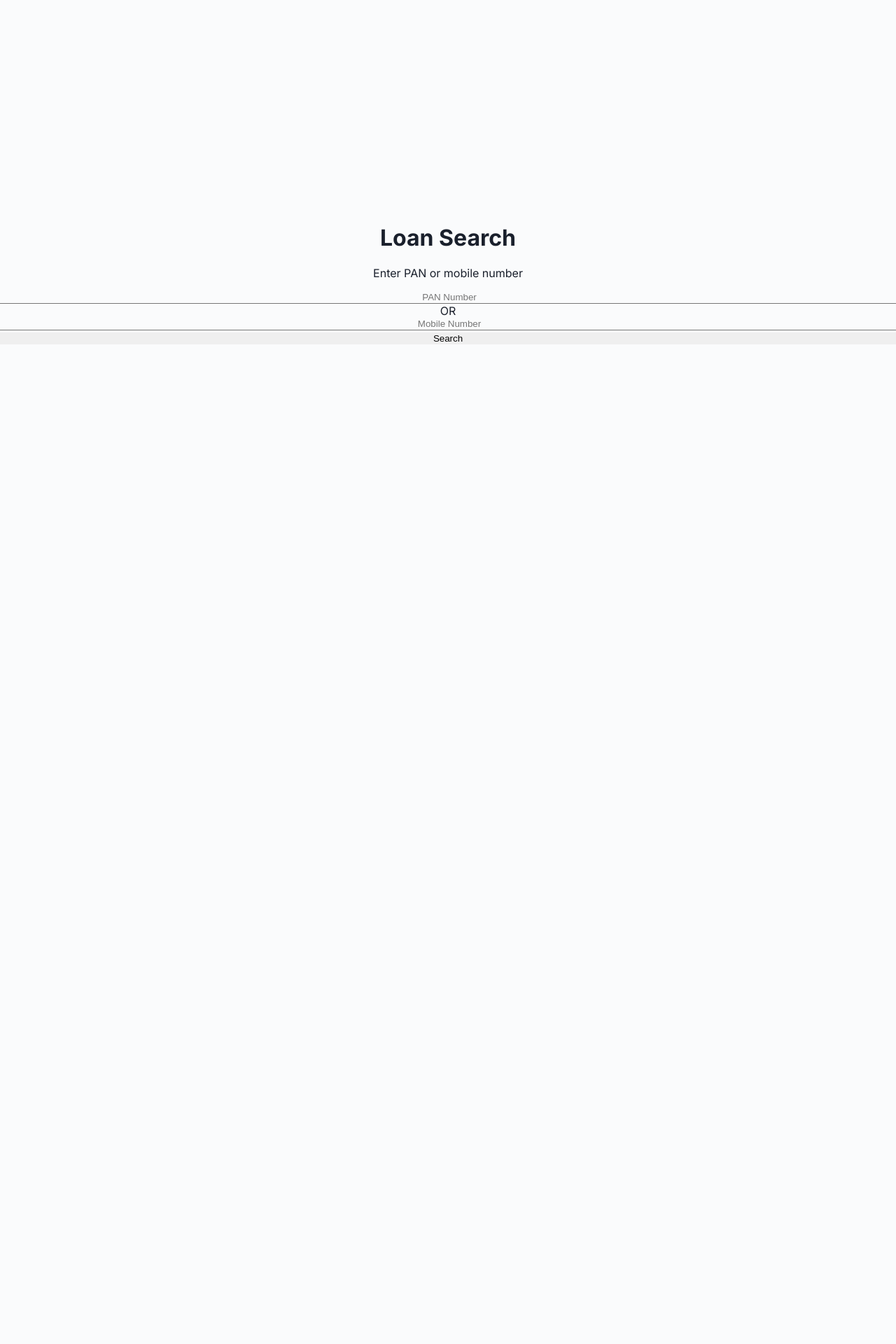
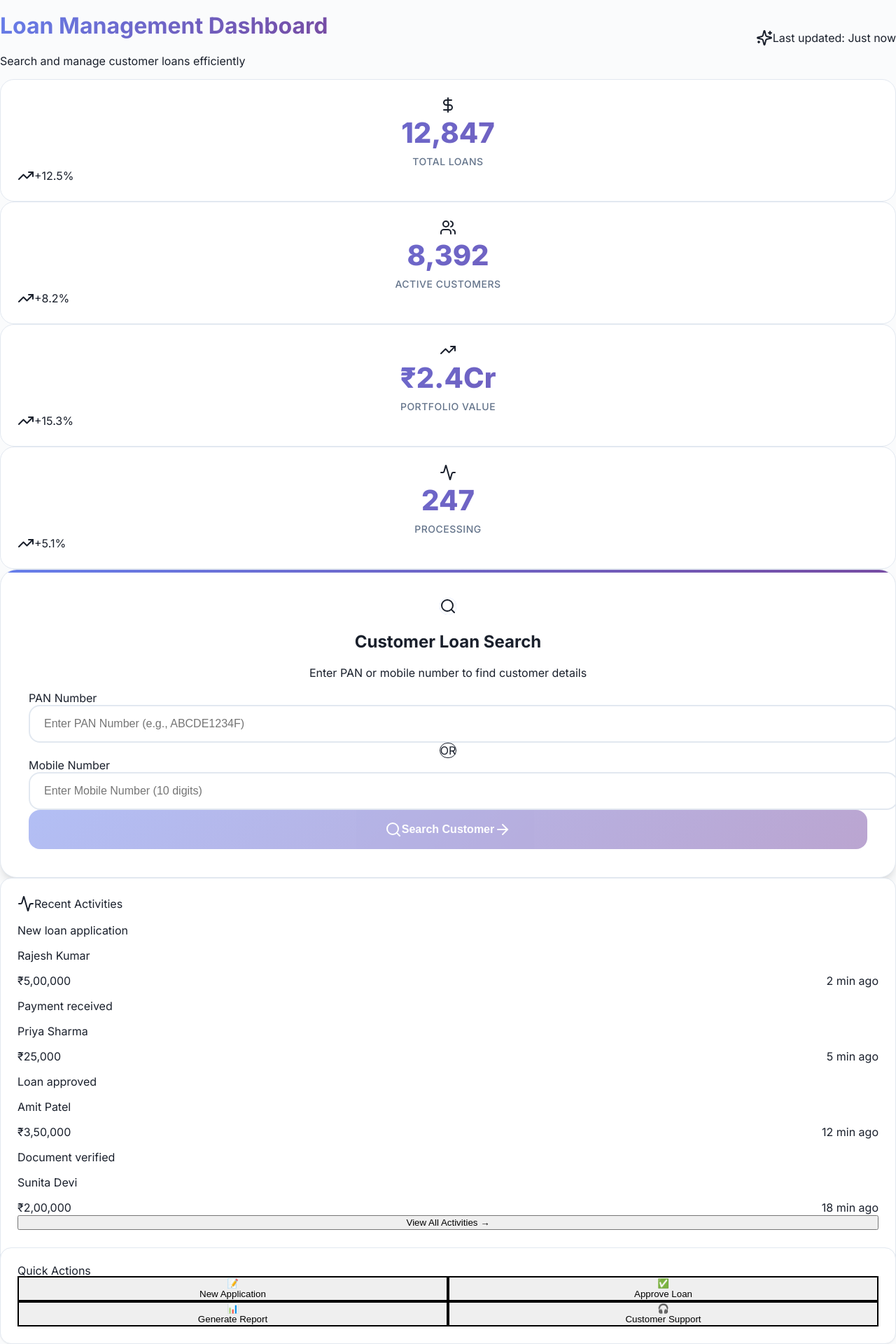
Before and after one commit to adityapanga/Frontend-dashboard-, a Next.js app: page /dashboard in a window 1280 px wide. Shown: the part 78-1998 px from the top of the page at 70% size. Before the commit the page ends 873 px from the top, so only its background shows below. Built offline with nearby package versions, Linux system fonts and the light colour scheme.

Commit message:
Updated trace

```diff
--- a/app/dashboard/page.tsx
+++ b/app/dashboard/page.tsx
@@ -6,7 +6,7 @@ import { Card, CardContent, CardHeader, CardTitle } from '@/components/ui/card'
 import { Input } from '@/components/ui/input'
 import { Button } from '@/components/ui/button'
 import { Label } from '@/components/ui/label'
-import { Search } from 'lucide-react'
+import { Search, TrendingUp, Users, DollarSign, Activity, ArrowRight, Sparkles } from 'lucide-react'
 import { toast } from 'sonner'
 
 export default function Dashboard() {
@@ -35,54 +35,230 @@ export default function Dashboard() {
     }
   }
 
+  const quickStats = [
+    {
+      title: "Total Loans",
+      value: "12,847",
+      change: "+12.5%",
+      icon: DollarSign,
+      color: "text-blue-600",
+      bgColor: "bg-blue-50"
+    },
+    {
+      title: "Active Customers",
+      value: "8,392",
+      change: "+8.2%",
+      icon: Users,
+      color: "text-green-600",
+      bgColor: "bg-green-50"
+    },
+    {
+      title: "Portfolio Value",
+      value: "₹2.4Cr",
+      change: "+15.3%",
+      icon: TrendingUp,
+      color: "text-purple-600",
+      bgColor: "bg-purple-50"
+    },
+    {
+      title: "Processing",
+      value: "247",
+      change: "+5.1%",
+      icon: Activity,
+      color: "text-orange-600",
+      bgColor: "bg-orange-50"
+    }
+  ]
+
+  const recentActivities = [
+    { id: 1, action: "New loan application", customer: "Rajesh Kumar", amount: "₹5,00,000", time: "2 min ago" },
+    { id: 2, action: "Payment received", customer: "Priya Sharma", amount: "₹25,000", time: "5 min ago" },
+    { id: 3, action: "Loan approved", customer: "Amit Patel", amount: "₹3,50,000", time: "12 min ago" },
+    { id: 4, action: "Document verified", customer: "Sunita Devi", amount: "₹2,00,000", time: "18 min ago" }
+  ]
+
   return (
-    <div className="min-h-screen bg-white flex items-center justify-center p-6">
-      <div className="w-full max-w-xs">
+    <div className="min-h-screen bg-gradient-to-br from-gray-50 via-blue-50 to-indigo-50 p-6">
+      <div className="max-w-7xl mx-auto space-y-8">
+
+        {/* Header Section */}
+        <div className="animate-slide-up">
+          <div className="flex items-center justify-between mb-2">
+            <div>
+              <h1 className="text-4xl font-bold gradient-text mb-2">
+                Loan Management Dashboard
+              </h1>
+              <p className="text-gray-600 text-lg">
+                Search and manage customer loans efficiently
+              </p>
+            </div>
+            <div className="flex items-center space-x-2 text-sm text-gray-500">
+              <Sparkles className="w-4 h-4" />
+              <span>Last updated: Just now</span>
+            </div>
+          </div>
+        </div>
+
+        {/* Quick Stats */}
+        <div className="grid grid-cols-1 md:grid-cols-2 lg:grid-cols-4 gap-6 animate-slide-up" style={{animationDelay: '0.1s'}}>
+          {quickStats.map((stat, index) => (
+            <div key={stat.title} className="metric-card group cursor-pointer" style={{animationDelay: `${0.1 + index * 0.1}s`}}>
+              <div className={`inline-flex items-center justify-center w-12 h-12 rounded-full ${stat.bgColor} mb-4 group-hover:scale-110 transition-transform duration-300`}>
+                <stat.icon className={`w-6 h-6 ${stat.color}`} />
+              </div>
+              <div className="metric-value">{stat.value}</div>
+              <div className="metric-label">{stat.title}</div>
+              <div className="text-sm text-green-600 font-medium mt-2 flex items-center">
+                <TrendingUp className="w-3 h-3 mr-1" />
+                {stat.change}
+              </div>
+            </div>
+          ))}
+        </div>
+
+        <div className="grid grid-cols-1 lg:grid-cols-3 gap-8">
+
+          {/* Search Section */}
+          <div className="lg:col-span-2 animate-slide-up" style={{animationDelay: '0.3s'}}>
+            <div className="search-container">
               <div className="text-center mb-8">
-          <h1 className="text-xl font-light text-gray-900 mb-2">
-            Loan Search
-          </h1>
-          <p className="text-sm text-gray-500">
-            Enter PAN or mobile number
+                <div className="inline-flex items-center justify-center w-16 h-16 bg-gradient-to-r from-blue-500 to-purple-600 rounded-full mb-4 animate-pulse-glow">
+                  <Search className="w-8 h-8 text-white" />
+                </div>
+                <h2 className="text-2xl font-bold text-gray-900 mb-2">
+                  Customer Loan Search
+                </h2>
+                <p className="text-gray-600">
+                  Enter PAN or mobile number to find customer details
                 </p>
               </div>
 
-        <div className="space-y-4">
-          <div>
+              <div className="space-y-6">
+                <div className="space-y-2">
+                  <Label htmlFor="pan" className="text-sm font-medium text-gray-700">
+                    PAN Number
+                  </Label>
                   <Input
+                    id="pan"
                     type="text"
-              placeholder="PAN Number"
+                    placeholder="Enter PAN Number (e.g., ABCDE1234F)"
                     value={panNumber}
                     onChange={(e) => setPanNumber(e.target.value.toUpperCase())}
-              className="border-0 border-b border-gray-200 rounded-none px-0 py-2 text-center placeholder:text-gray-400 focus:border-gray-400 focus:ring-0 text-sm"
+                    className="search-input"
                     maxLength={10}
                   />
                 </div>
 
-          <div className="text-center">
-            <span className="text-xs text-gray-400 bg-white px-3">OR</span>
+                <div className="flex items-center justify-center">
+                  <div className="flex items-center space-x-4">
+                    <div className="h-px bg-gray-300 flex-1 w-16"></div>
+                    <span className="text-sm text-gray-500 bg-white px-4 py-1 rounded-full border">OR</span>
+                    <div className="h-px bg-gray-300 flex-1 w-16"></div>
+                  </div>
                 </div>
 
-          <div>
+                <div className="space-y-2">
+                  <Label htmlFor="mobile" className="text-sm font-medium text-gray-700">
+                    Mobile Number
+                  </Label>
                   <Input
+                    id="mobile"
                     type="tel"
-              placeholder="Mobile Number"
+                    placeholder="Enter Mobile Number (10 digits)"
                     value={mobileNumber}
                     onChange={(e) => setMobileNumber(e.target.value.replace(/\D/g, ''))}
-              className="border-0 border-b border-gray-200 rounded-none px-0 py-2 text-center placeholder:text-gray-400 focus:border-gray-400 focus:ring-0 text-sm"
+                    className="search-input"
                     maxLength={10}
                   />
                 </div>
 
-          <div className="pt-6">
                 <Button
                   onClick={handleSearch}
-              disabled={isLoading}
-              className="w-full bg-black hover:bg-gray-800 text-white border-0 rounded-none py-3 font-light"
+                  disabled={isLoading || (!panNumber && !mobileNumber)}
+                  className="search-button w-full group"
                 >
-              {isLoading ? 'Searching...' : 'Search'}
+                  {isLoading ? (
+                    <div className="flex items-center space-x-2">
+                      <div className="w-4 h-4 border-2 border-white border-t-transparent rounded-full animate-spin"></div>
+                      <span>Searching...</span>
+                    </div>
+                  ) : (
+                    <div className="flex items-center space-x-2">
+                      <Search className="w-5 h-5" />
+                      <span>Search Customer</span>
+                      <ArrowRight className="w-4 h-4 group-hover:translate-x-1 transition-transform" />
+                    </div>
+                  )}
                 </Button>
               </div>
+            </div>
+          </div>
+
+          {/* Recent Activities */}
+          <div className="animate-slide-up" style={{animationDelay: '0.4s'}}>
+            <Card className="fintech-card h-full">
+              <CardHeader className="pb-4">
+                <CardTitle className="flex items-center space-x-2">
+                  <Activity className="w-5 h-5 text-blue-600" />
+                  <span>Recent Activities</span>
+                </CardTitle>
+              </CardHeader>
+              <CardContent className="space-y-4">
+                {recentActivities.map((activity, index) => (
+                  <div
+                    key={activity.id}
+                    className="flex items-start space-x-3 p-3 rounded-lg hover:bg-gray-50 transition-colors cursor-pointer group"
+                    style={{animationDelay: `${0.5 + index * 0.1}s`}}
+                  >
+                    <div className="w-2 h-2 bg-blue-500 rounded-full mt-2 group-hover:scale-150 transition-transform"></div>
+                    <div className="flex-1 min-w-0">
+                      <p className="text-sm font-medium text-gray-900 group-hover:text-blue-600 transition-colors">
+                        {activity.action}
+                      </p>
+                      <p className="text-sm text-gray-600">{activity.customer}</p>
+                      <div className="flex items-center justify-between mt-1">
+                        <span className="text-sm font-semibold text-green-600">{activity.amount}</span>
+                        <span className="text-xs text-gray-500">{activity.time}</span>
+                      </div>
+                    </div>
+                  </div>
+                ))}
+
+                <button className="w-full text-center text-sm text-blue-600 hover:text-blue-800 font-medium py-2 hover:bg-blue-50 rounded-lg transition-colors">
+                  View All Activities →
+                </button>
+              </CardContent>
+            </Card>
+          </div>
+        </div>
+
+        {/* Quick Actions */}
+        <div className="animate-slide-up" style={{animationDelay: '0.5s'}}>
+          <Card className="fintech-card">
+            <CardHeader>
+              <CardTitle>Quick Actions</CardTitle>
+            </CardHeader>
+            <CardContent>
+              <div className="grid grid-cols-2 md:grid-cols-4 gap-4">
+                {[
+                  { title: "New Application", icon: "📝", color: "bg-blue-500" },
+                  { title: "Approve Loan", icon: "✅", color: "bg-green-500" },
+                  { title: "Generate Report", icon: "📊", color: "bg-purple-500" },
+                  { title: "Customer Support", icon: "🎧", color: "bg-orange-500" }
+                ].map((action, index) => (
+                  <button
+                    key={action.title}
+                    className="interactive-element p-4 rounded-xl border-2 border-gray-200 hover:border-gray-300 text-center group"
+                  >
+                    <div className={`w-12 h-12 ${action.color} rounded-full flex items-center justify-center mx-auto mb-2 group-hover:scale-110 transition-transform`}>
+                      <span className="text-2xl">{action.icon}</span>
+                    </div>
+                    <span className="text-sm font-medium text-gray-700">{action.title}</span>
+                  </button>
+                ))}
+              </div>
+            </CardContent>
+          </Card>
         </div>
       </div>
     </div>
```
Lines whose indentation alone changed are shown as unchanged.
